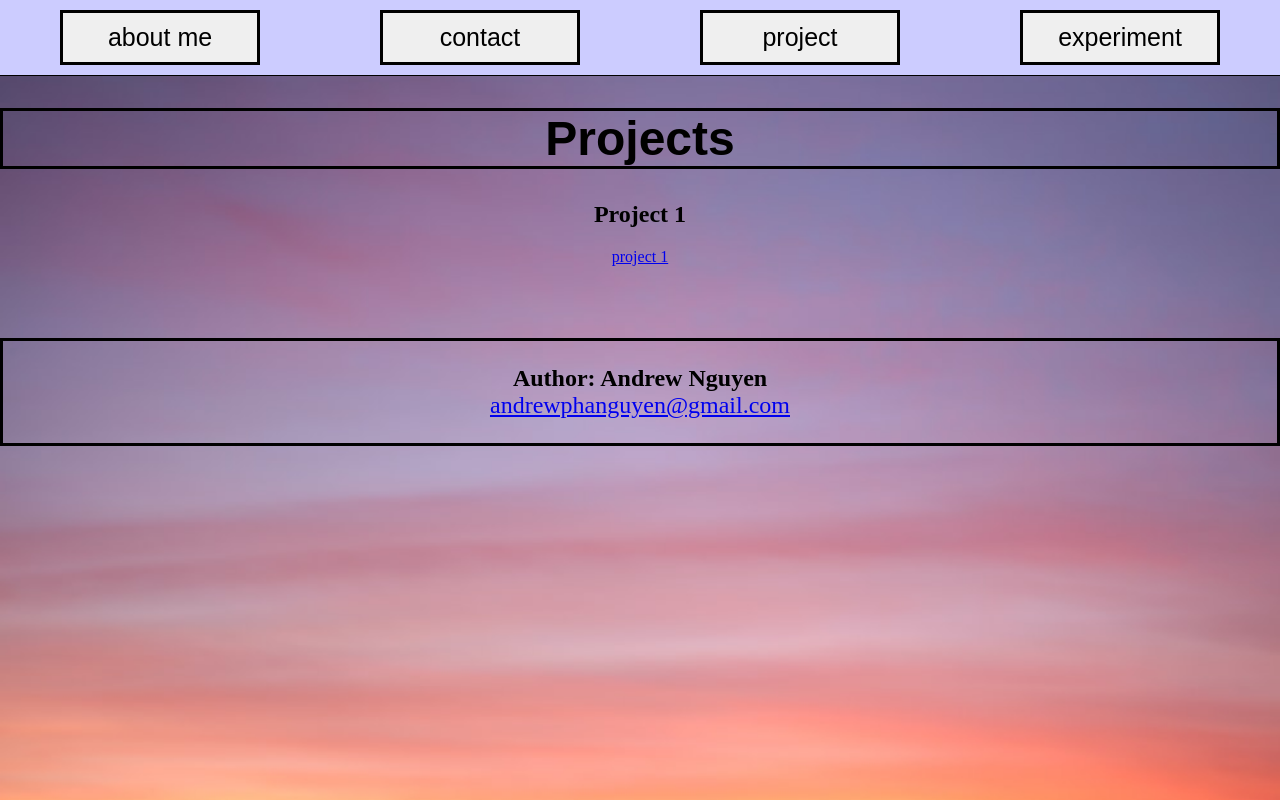
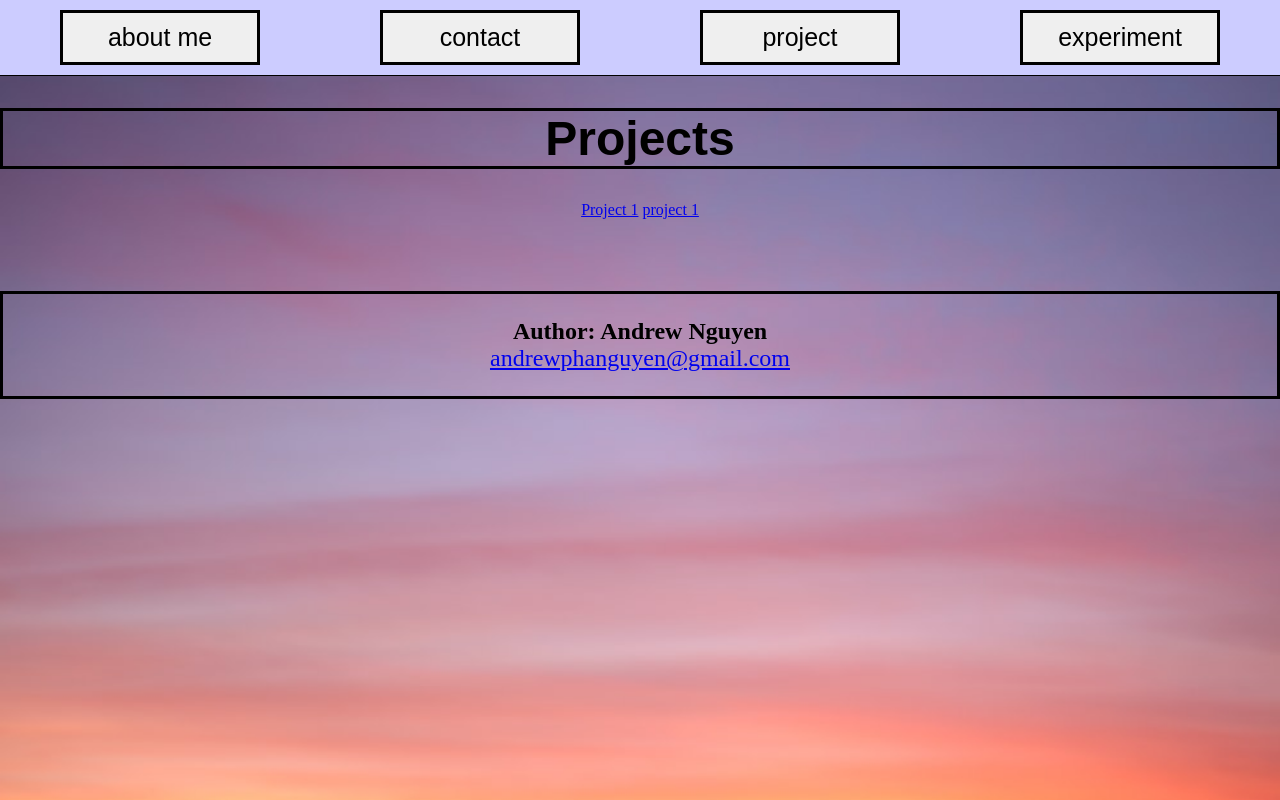
Before and after one commit to Andrewphanguyen/myWebsite, a plain HTML site: page project.html in a window 1280 px wide. Drawn offline with Linux system fonts and the light colour scheme; a web font is replaced by a local one.

Commit message:
Update project.html

```diff
--- a/project.html
+++ b/project.html
@@ -42,7 +42,7 @@
         </ul>
 
         <h1>Projects</h1>
-        <h2>Project 1</h2>
+        <a href="https://cse110-sp24-group25.github.io/Developer-Journal/source/homepage/homepage.html" target="_blank">Project 1</a>
 
 
         <a href="project1.txt">project 1</a>
```
